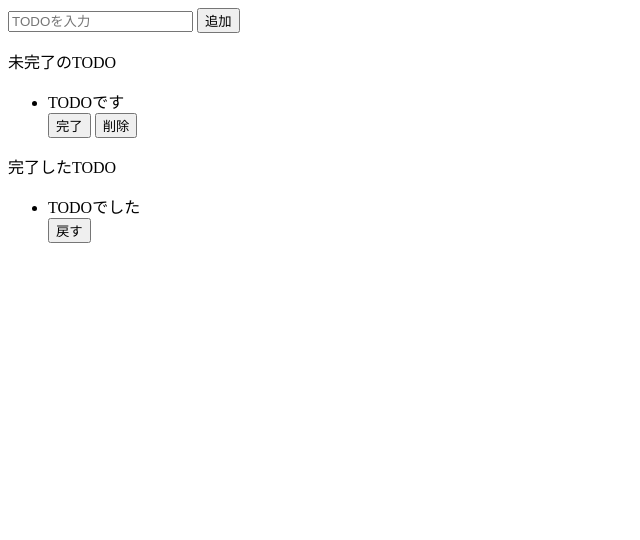
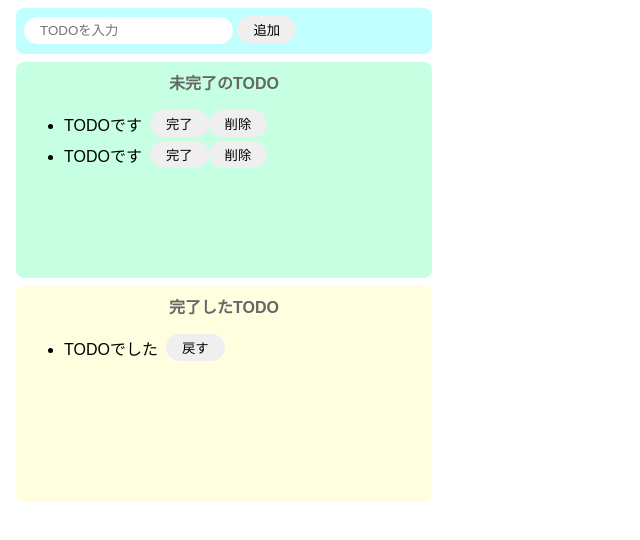
Before and after one commit to ooooose/TODO-JS-, a plain HTML site: page index.html in a window 1280 px wide. Shown: the whole page, without its empty margins (0-640 px from the left). Drawn offline with Linux system fonts and the light colour scheme.

Commit message:
Add styles.css

```diff
--- a/index.html
+++ b/index.html
@@ -2,26 +2,36 @@
 <html lang="en">
 <head>
   <meta charset="UTF-8">
+  <link rel="stylesheet" href = "styles.css">
   <title>TODO(JS)</title>
 </head>
 <body>
-  <div>
+  <div class ="input-area">
     <input placeholder="TODOを入力">
     <button>追加</button>
   </div>
-  <div>
-    <p>未完了のTODO</p>
+  <div class = "incomplete-area">
+    <p class="title">未完了のTODO</p>
     <ul>
-      <li>TODOです</li>
-      <button>完了</button>
-      <button>削除</button>
+      <div class="list-row">
+        <li>TODOです</li>
+        <button>完了</button>
+        <button>削除</button>
+      </div>
+      <div class="list-row">
+        <li>TODOです</li>
+        <button>完了</button>
+        <button>削除</button>
+      </div>
     </ul>
   </div>
-  <div>
-    <p>完了したTODO</p>
+  <div class ="complete-area">
+    <p class="title">完了したTODO</p>
     <ul>
-      <li>TODOでした</li>
-      <button>戻す</button>
+      <div class="list-row">
+        <li>TODOでした</li>
+        <button>戻す</button>
+      </div>
     </ul>
   </div>
   <script src="index.js"></script>
--- /dev/null
+++ b/styles.css
@@ -0,0 +1,66 @@
+body {
+  font-family: sans-serif;
+}
+
+input{
+  border-radius: 16px;
+  border:none;
+  padding: 6px 16px;
+  outline: none;
+}
+
+button{
+  border-radius: 16px;
+  border:none;
+  padding: 4px 16px;
+}
+
+button:hover{
+  background-color: #ff7fff;
+  color:#fff;
+  cursor:pointer;
+}
+
+li {
+  margin-right: 8px;
+}
+
+.input-area{
+  background-color: #c1ffff;
+  width: 400px;
+  height: 30px;
+  padding: 8px;
+  margin: 8px;
+  border-radius: 8px;
+}
+
+.incomplete-area{
+  background-color: #c6ffe2;
+  width: 400px;
+  min-height: 200px;
+  padding: 8px;
+  margin: 8px;
+  border-radius: 8px;
+}
+
+.complete-area{
+  background-color: #ffffe0;
+  width: 400px;
+  min-height: 200px;
+  padding: 8px;
+  margin: 8px;
+  border-radius: 8px;
+}
+
+.title{
+  text-align:center;
+  margin-top: 0;
+  font-weight: bold;
+  color: #666;
+}
+
+.list-row{
+  display:flex;
+  align-items: center;
+  padding-bottom:4px;
+}
```
